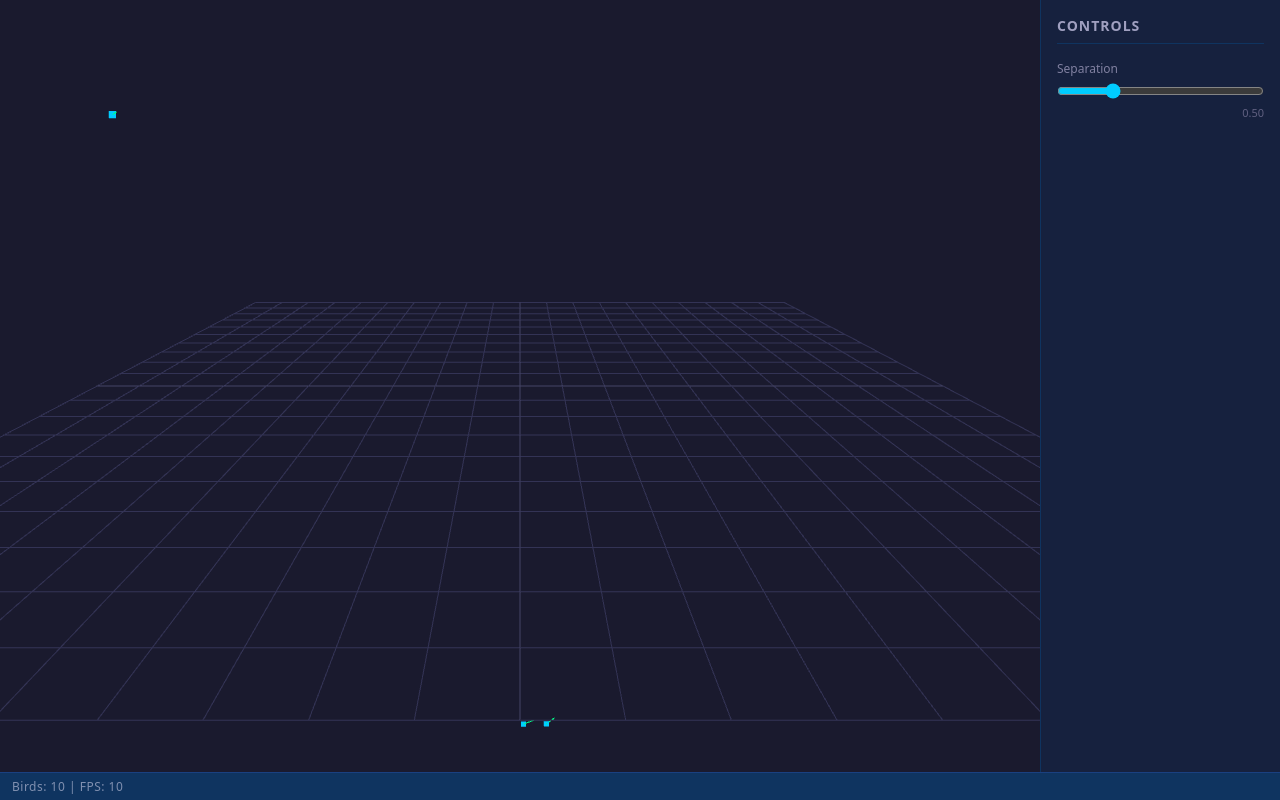
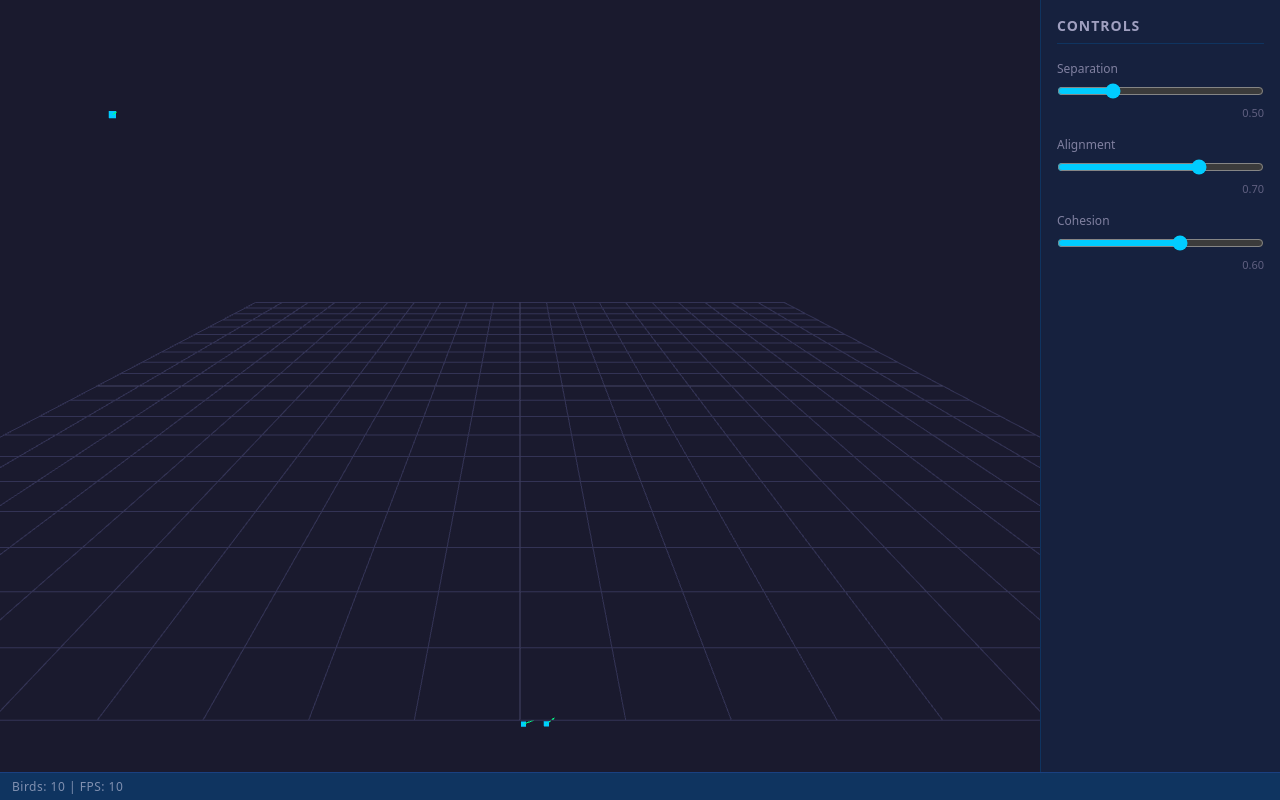
Before and after one commit to emdeha/flocking-birds-simulator, a website built with Vite: page src/index.html in a window 1280 px wide. Built offline with nearby package versions, Linux system fonts and the light colour scheme; animation ran at ten frames a second.

Commit message:
feat(bird-flocking-simulator): full flocking parameter controls (US-1) - step 02-01
- Acceptance tests: un-skipped and wired 8 tests in full-parameters.test.ts
  with real simulateTick and updateFlockingParam imports
- Fixed low-alignment comparison test to isolate alignment variable
  (separationWeight 0.5 -> 0.0 for fair comparison)
- Unit tests: 2 new tests for createSliderWithDisplay behavior
  (display update + callback invocation on slider input)
- Added createSliderWithDisplay to controls-panel.ts combining
  slider binding with value display update
- Added alignment slider (range [0,1]) and cohesion slider (range [0,1])
  to index.html side panel with labels and numeric value displays
- Refactored main.ts: extracted bindFlockingSlider helper and
  getRequiredElement for cleaner slider wiring of all three parameters
- Test Budget: 2 behaviors x 2 = 4 max, used 2 new unit tests

Co-Authored-By: Claude <noreply@anthropic.com>

```diff
--- a/src/index.html
+++ b/src/index.html
@@ -116,6 +116,30 @@
             />
             <span class="slider-value" id="separation-value">0.50</span>
           </div>
+          <div class="control-group">
+            <label for="alignment-slider">Alignment</label>
+            <input
+              type="range"
+              id="alignment-slider"
+              min="0"
+              max="1"
+              step="0.05"
+              value="0.7"
+            />
+            <span class="slider-value" id="alignment-value">0.70</span>
+          </div>
+          <div class="control-group">
+            <label for="cohesion-slider">Cohesion</label>
+            <input
+              type="range"
+              id="cohesion-slider"
+              min="0"
+              max="1"
+              step="0.05"
+              value="0.6"
+            />
+            <span class="slider-value" id="cohesion-value">0.60</span>
+          </div>
         </div>
       </div>
       <div id="status-bar">Loading...</div>
--- a/src/main.ts
+++ b/src/main.ts
@@ -4,21 +4,31 @@ import { simulateTick } from "./simulation/tick";
 import { createSceneManager } from "./renderer/scene-manager";
 import { createBirdRenderer } from "./renderer/bird-renderer";
 import { createCameraController } from "./renderer/camera-controller";
-import { createSliderBinding } from "./ui/controls-panel";
+import { createSliderWithDisplay } from "./ui/controls-panel";
 import { updateStatusBar } from "./ui/status-bar";
 import { computeNextFrame, computeFps } from "./loop/game-loop";
 import type { SimulationState } from "./types/simulation-types";
+import type { FlockingParameters } from "./types/simulation-types";
 
 const MAX_BIRDS = 200;
 
+const getRequiredElement = (id: string): HTMLElement => {
+  const element = document.getElementById(id);
+  if (!element) {
+    throw new Error(`Required DOM element not found: ${id}`);
+  }
+  return element;
+};
+
 const initialize = (): void => {
-  const viewportContainer = document.getElementById("viewport");
-  const statusBarElement = document.getElementById("status-bar");
-  const separationSlider = document.getElementById("separation-slider") as HTMLInputElement | null;
-
-  if (!viewportContainer || !statusBarElement || !separationSlider) {
-    throw new Error("Required DOM elements not found");
-  }
+  const viewportContainer = getRequiredElement("viewport");
+  const statusBarElement = getRequiredElement("status-bar");
+  const separationSlider = getRequiredElement("separation-slider") as HTMLInputElement;
+  const separationDisplay = getRequiredElement("separation-value");
+  const alignmentSlider = getRequiredElement("alignment-slider") as HTMLInputElement;
+  const alignmentDisplay = getRequiredElement("alignment-value");
+  const cohesionSlider = getRequiredElement("cohesion-slider") as HTMLInputElement;
+  const cohesionDisplay = getRequiredElement("cohesion-value");
 
   let state: SimulationState = createInitialState();
 
@@ -29,16 +39,20 @@ const initialize = (): void => {
     sceneManager.renderer.domElement
   );
 
-  const separationValueDisplay = document.getElementById("separation-value");
+  const bindFlockingSlider = (
+    slider: HTMLInputElement,
+    display: HTMLElement,
+    paramName: keyof FlockingParameters
+  ): void => {
+    slider.value = String(state.parameters.flocking[paramName]);
+    createSliderWithDisplay(slider, display, (value: number) => {
+      state = updateFlockingParam(state, paramName, value);
+    });
+  };
 
-  separationSlider.value = String(state.parameters.flocking.separationWeight);
-
-  createSliderBinding(separationSlider, (value: number) => {
-    state = updateFlockingParam(state, "separationWeight", value);
-    if (separationValueDisplay) {
-      separationValueDisplay.textContent = value.toFixed(2);
-    }
-  });
+  bindFlockingSlider(separationSlider, separationDisplay, "separationWeight");
+  bindFlockingSlider(alignmentSlider, alignmentDisplay, "alignmentWeight");
+  bindFlockingSlider(cohesionSlider, cohesionDisplay, "cohesionWeight");
 
   let previousTime = performance.now();
   let fps = 60;
--- a/src/ui/controls-panel.ts
+++ b/src/ui/controls-panel.ts
@@ -7,4 +7,15 @@ const createSliderBinding = (
   });
 };
 
-export { createSliderBinding };
+const createSliderWithDisplay = (
+  slider: HTMLInputElement,
+  display: HTMLElement,
+  onChange: (value: number) => void
+): void => {
+  createSliderBinding(slider, (value) => {
+    display.textContent = value.toFixed(2);
+    onChange(value);
+  });
+};
+
+export { createSliderBinding, createSliderWithDisplay };
```
Also changed, not shown: src/ui/controls-panel.test.ts (+74 -1 lines), tests/acceptance/full-parameters.test.ts (+7 -68 lines).
